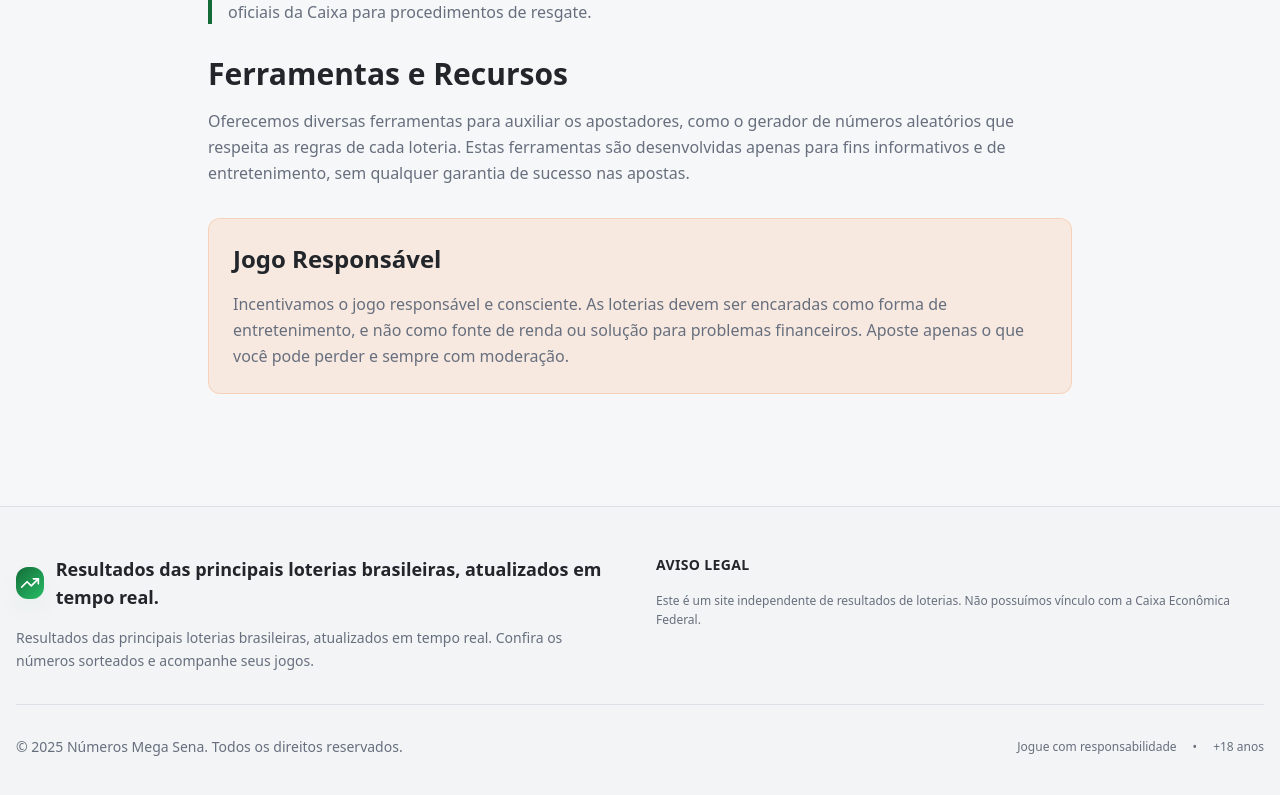
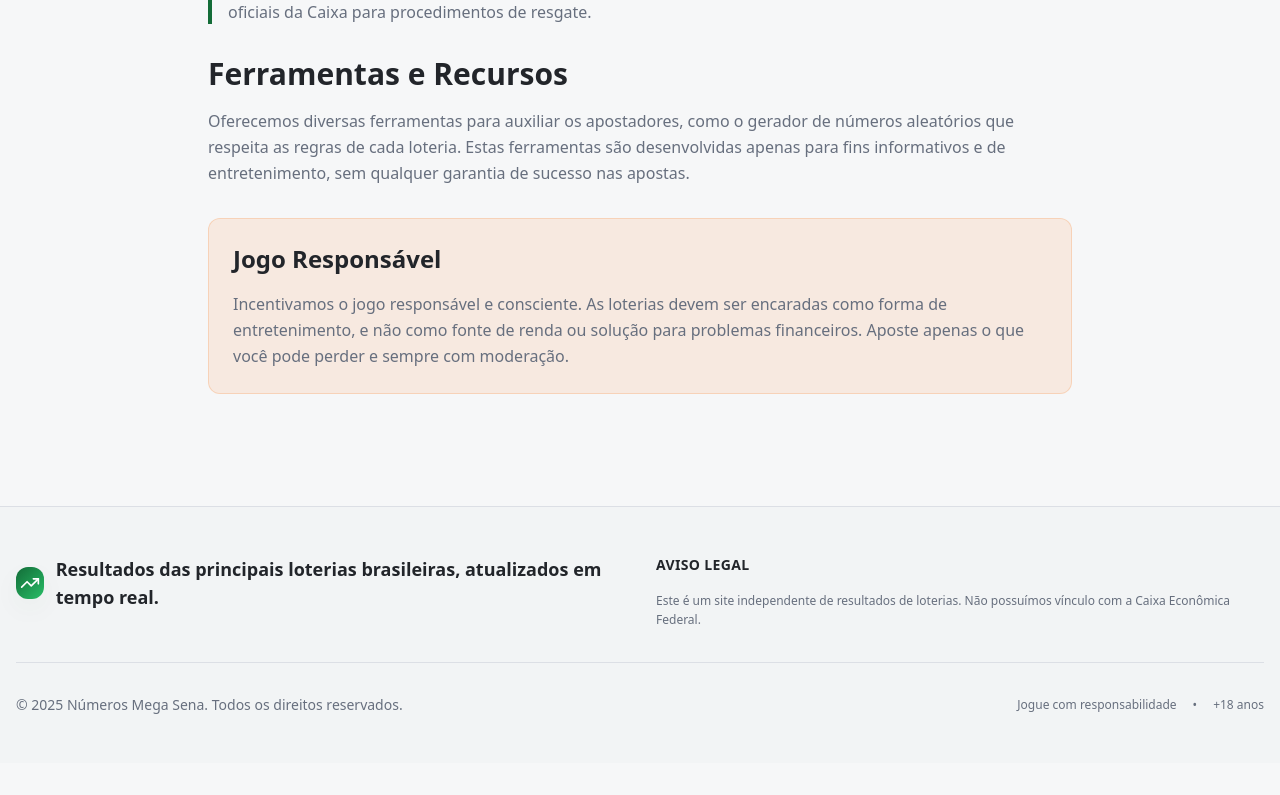
Before and after one commit to OnofreBR/sorteio-agil, a React (Vite) app: page /sobre in a window 1280 px wide. Shown: the part 1635-2430 px from the top of the page. After the commit the page ends 2398 px from the top, so only its background shows below. Built offline with nearby package versions, Linux system fonts and the light colour scheme; the HTML template or start-up script is replaced by a standard one.

Commit message:
Visual edit in Lovable

```diff
--- a/src/components/Footer.tsx
+++ b/src/components/Footer.tsx
@@ -14,10 +14,7 @@ const Footer = () => {
               <span className="text-lg font-bold text-foreground">Resultados das principais loterias brasileiras,
 atualizados em tempo real. </span>
             </Link>
-            <p className="text-sm text-muted-foreground leading-relaxed">
-              Resultados das principais loterias brasileiras, atualizados em tempo real.
-              Confira os números sorteados e acompanhe seus jogos.
-            </p>
+
           </div>
 
           {/* Legal Section */}
```
